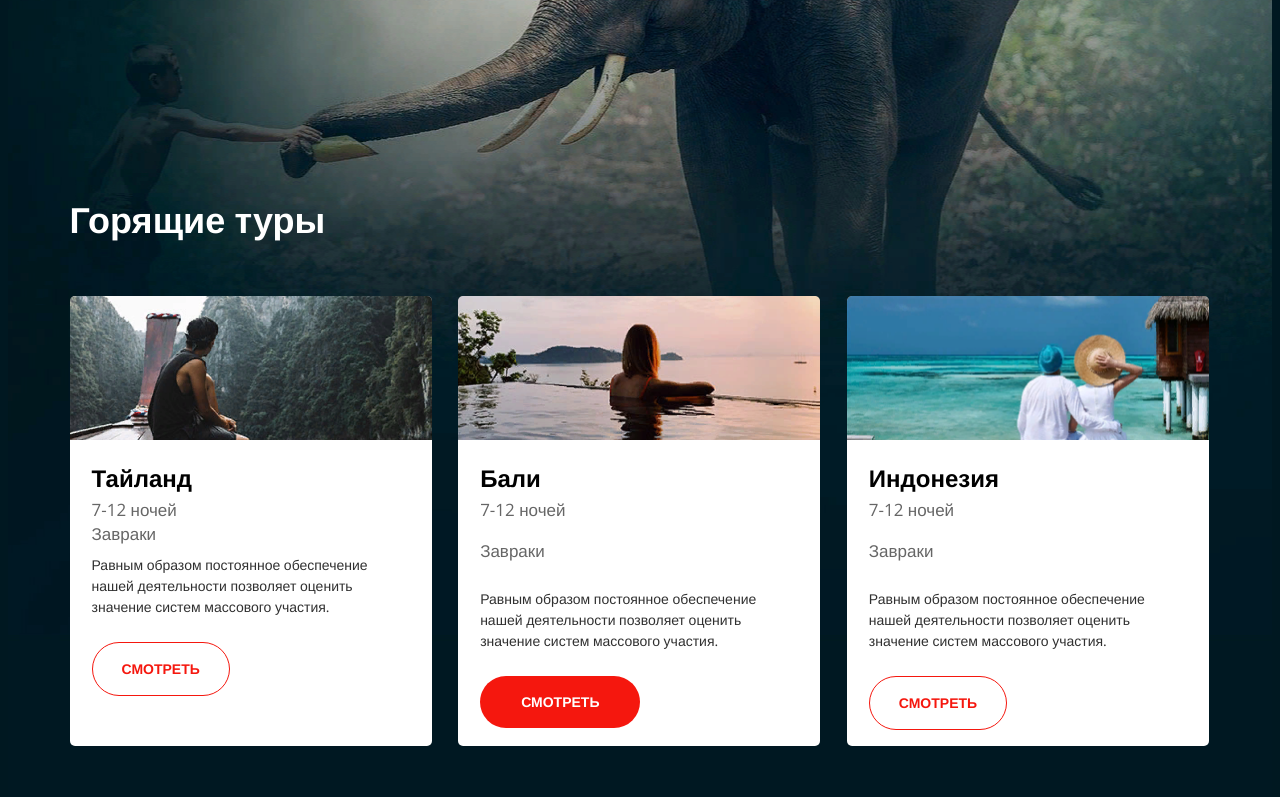
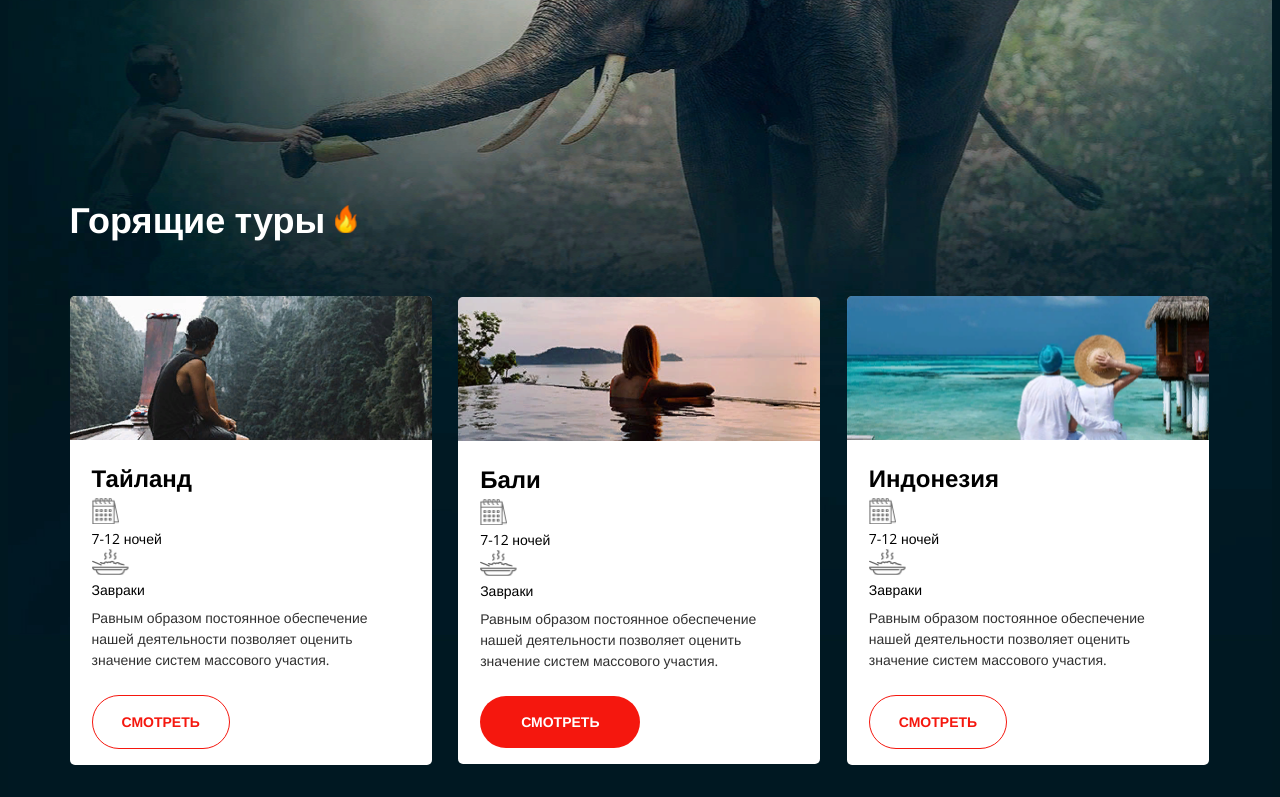
Before and after one commit to Albinosius/project, a plain HTML site: page index.html in a window 1280 px wide. Shown: the part 575-1372 px from the top of the page. Drawn offline with nearby package versions, Linux system fonts and the light colour scheme.

Commit message:
Add files via upload

```diff
--- a/index.html
+++ b/index.html
@@ -38,7 +38,7 @@
         <section class="tours">
           <h2 class="tours__title">
             Горящие туры
-            <img src="#" alt="" class="tours__title-pic">
+            <img src="./img/flame.png" alt="" class="tours__title-pic">
           </h2>
           <ul class="tours__list">
             <li class="burning-tour tours__item">
@@ -48,12 +48,14 @@
               <div class="burning-tour__information">
                 <h3 class="burning-tour__name">Тайланд</h3>
                 <ul class="burning-tour__featuers">
-                  <li class="burning-tour__featuer-calendar">
-                    <!-- <img src="./img/calendar.png" alt=""> -->
+                  <li class="burning-tour__featuer">
+                    <div class="burning-tour__featuer-pic">
+                    <img src="./img/calendar.png" alt=""></div>
                     <div class="burning-tour__featuer-text">7-12 ночей</div>
                   </li>
-                  <li class="burning-tour__featuer-meal">
-                    <!-- <img src="./img/meal.png" alt=""> -->
+                  <li class="burning-tour__featuer">
+                    <div class="burning-tour__featuer-pic">
+                    <img src="./img/meal.png" alt=""></div>
                     <div class="burning-tour__featuer-text">Завраки</div>
                   </li>
                 </ul>
@@ -72,13 +74,15 @@
               <div class="burning-tour__information">
                 <h3 class="burning-tour__name">Бали</h3>
                 <ul class="burning-tour__featuers">
-                  <li class="burning-tour__featuer-calendar">
-                    <!-- <img src="./img/calendar.png" alt=""> -->
-                    <p class="burning-tour__featuer-text">7-12 ночей</p>
+                  <li class="burning-tour__featuer">
+                    <div class="burning-tour__featuer-pic">
+                    <img src="./img/calendar.png" alt=""></div>
+                    <div class="burning-tour__featuer-text">7-12 ночей</div>
                   </li>
-                  <li class="burning-tour__featuer-meal">
-                    <!-- <img src="./img/meal.png" alt=""> -->
-                    <p class="burning-tour__featuer-text">Завраки</p>
+                  <li class="burning-tour__featuer">
+                    <div class="burning-tour__featuer-pic">
+                    <img src="./img/meal.png" alt=""></div>
+                    <div class="burning-tour__featuer-text">Завраки</div>
                   </li>
                 </ul>
                 <p class="burning-tour__description">Равным образом постоянное обеспечение нашей деятельности
@@ -98,13 +102,15 @@
                 <h3 class="burning-tour__name">Индонезия</h3>
 
                 <ul class="burning-tour__featuers">
-                  <li class="burning-tour__featuer-calendar">
-                    <!-- <img src="./img/calendar.png" alt=""> -->
-                    <p>7-12 ночей</p>
+                  <li class="burning-tour__featuer">
+                    <div class="burning-tour__featuer-pic">
+                    <img src="./img/calendar.png" alt=""></div>
+                    <div class="burning-tour__featuer-text">7-12 ночей</div>
                   </li>
-                  <li class="burning-tour__featuer-meal">
-                    <!-- <img src="./img/meal.png" alt=""> -->
-                    <p>Завраки</p>
+                  <li class="burning-tour__featuer">
+                    <div class="burning-tour__featuer-pic">
+                    <img src="./img/meal.png" alt=""></div>
+                    <div class="burning-tour__featuer-text">Завраки</div>
                   </li>
                 </ul>
                 <p class="burning-tour__description">Равным образом постоянное обеспечение нашей деятельности
```
Also changed, not shown: img/flame.png (added).
